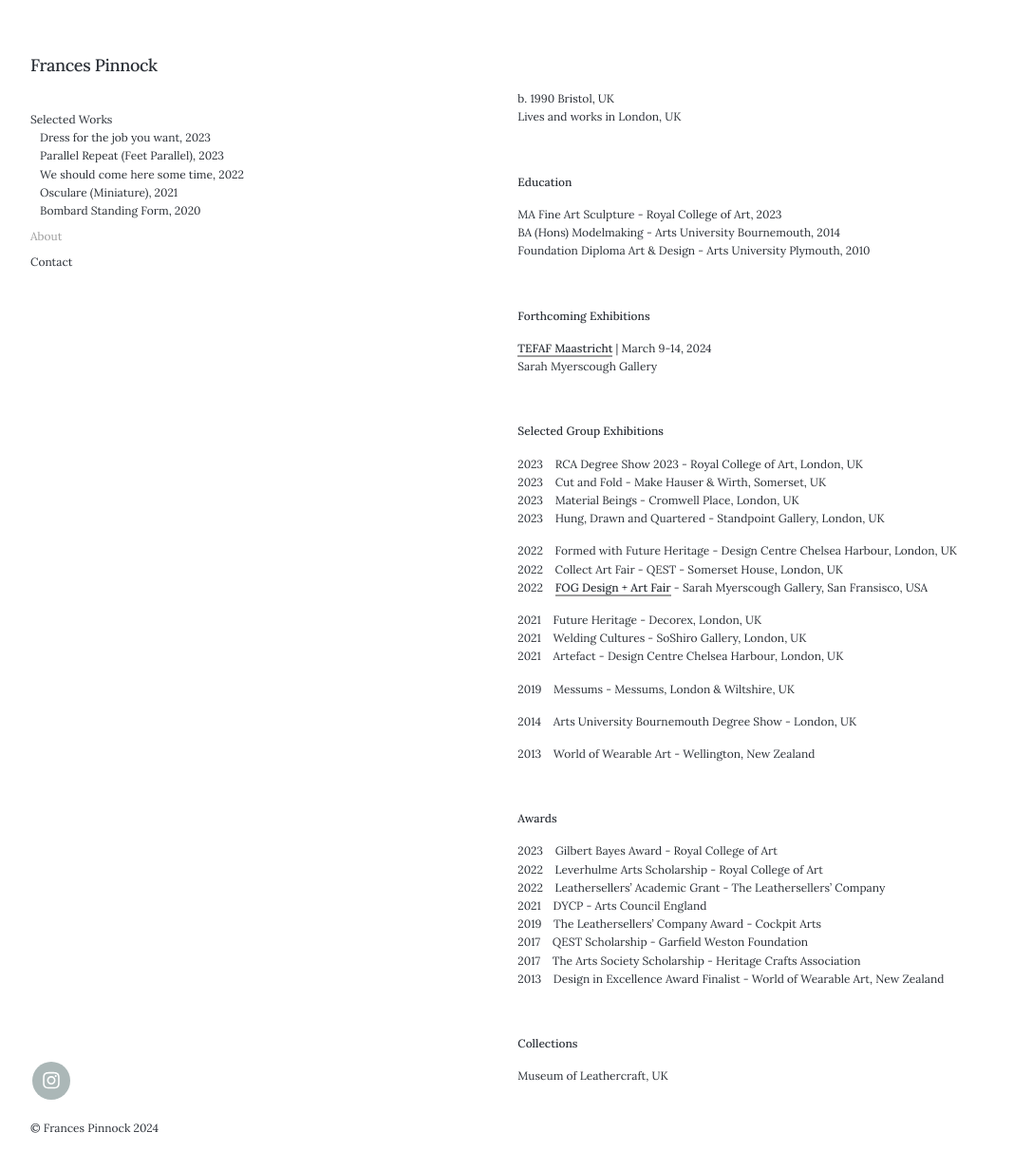
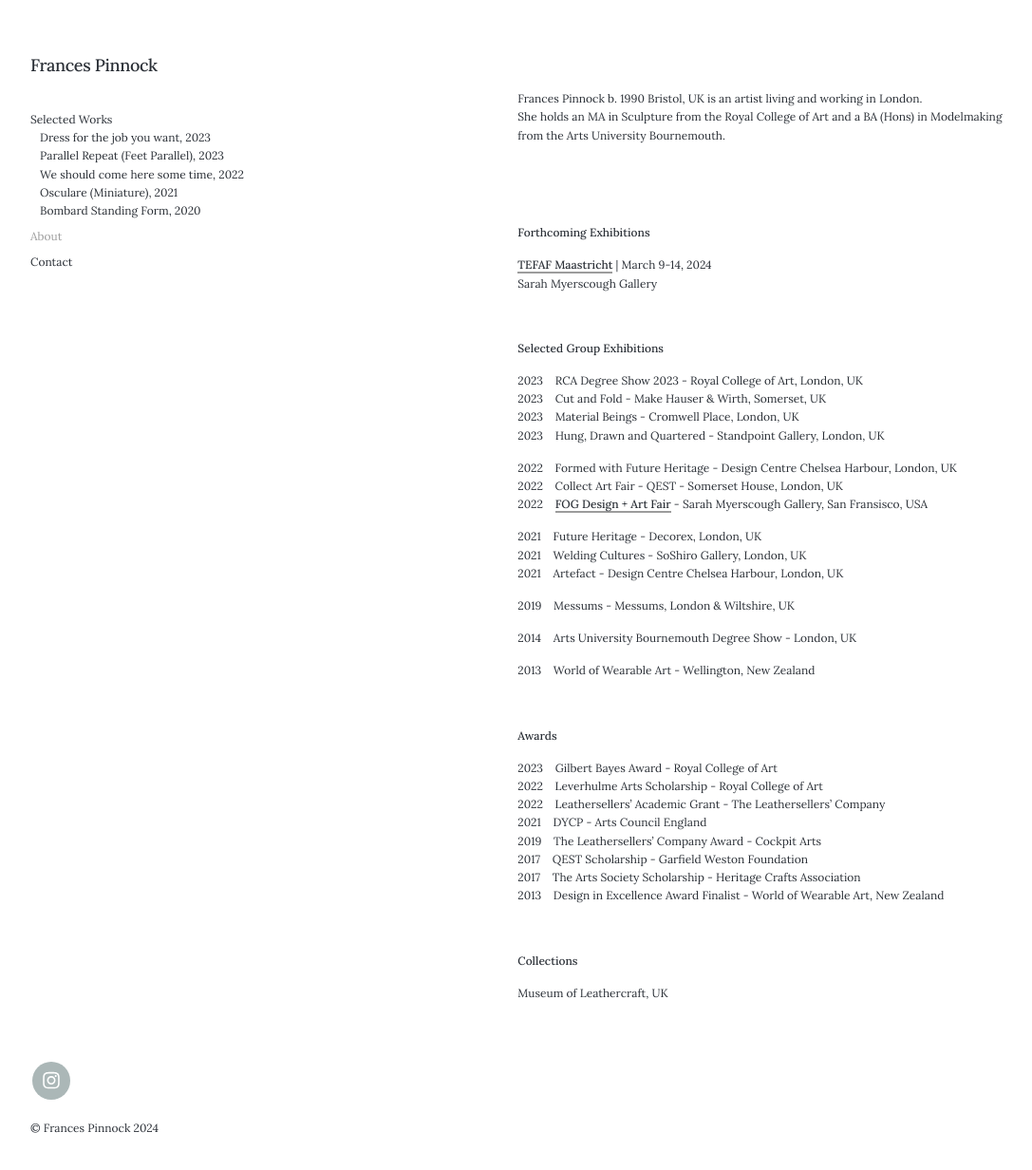
Before and after one commit to francespinnock/francespinnock.github.io, a Jekyll site: the page built from _pages/about.md, in a window 1280 px wide and 1237 px high. Shown: the top 1232 px of the window at 95% size, without its empty margins (28-1115 px from the left). Built offline with Jekyll 4.4.1, drawn with Linux system fonts in a browser that asks for light colours; nearby versions of some CDN libraries.

Commit message:
Update about.md

```diff
--- a/_pages/about.md
+++ b/_pages/about.md
@@ -7,17 +7,10 @@ description: About Frances Pinnock
 
 <br />
 
-b. 1990 Bristol, UK
-Lives and works in London, UK
+Frances Pinnock b. 1990 Bristol, UK is an artist living and working in London.
+She holds an MA in Sculpture from the Royal College of Art and a BA (Hons) in Modelmaking from the Arts University Bournemouth.
 
 <br />
-
-
-**Education**
-
-MA Fine Art Sculpture - Royal College of Art, 2023
-BA (Hons) Modelmaking - Arts University Bournemouth, 2014
-Foundation Diploma Art & Design - Arts University Plymouth, 2010
 
 <br />
 
@@ -25,6 +18,7 @@ Foundation Diploma Art & Design - Arts University Plymouth, 2010
 
 [TEFAF Maastricht](https://www.tefaf.com/fairs/tefaf-maastricht) | March 9-14, 2024
 Sarah Myerscough Gallery
+
 
 <br />
 
```
